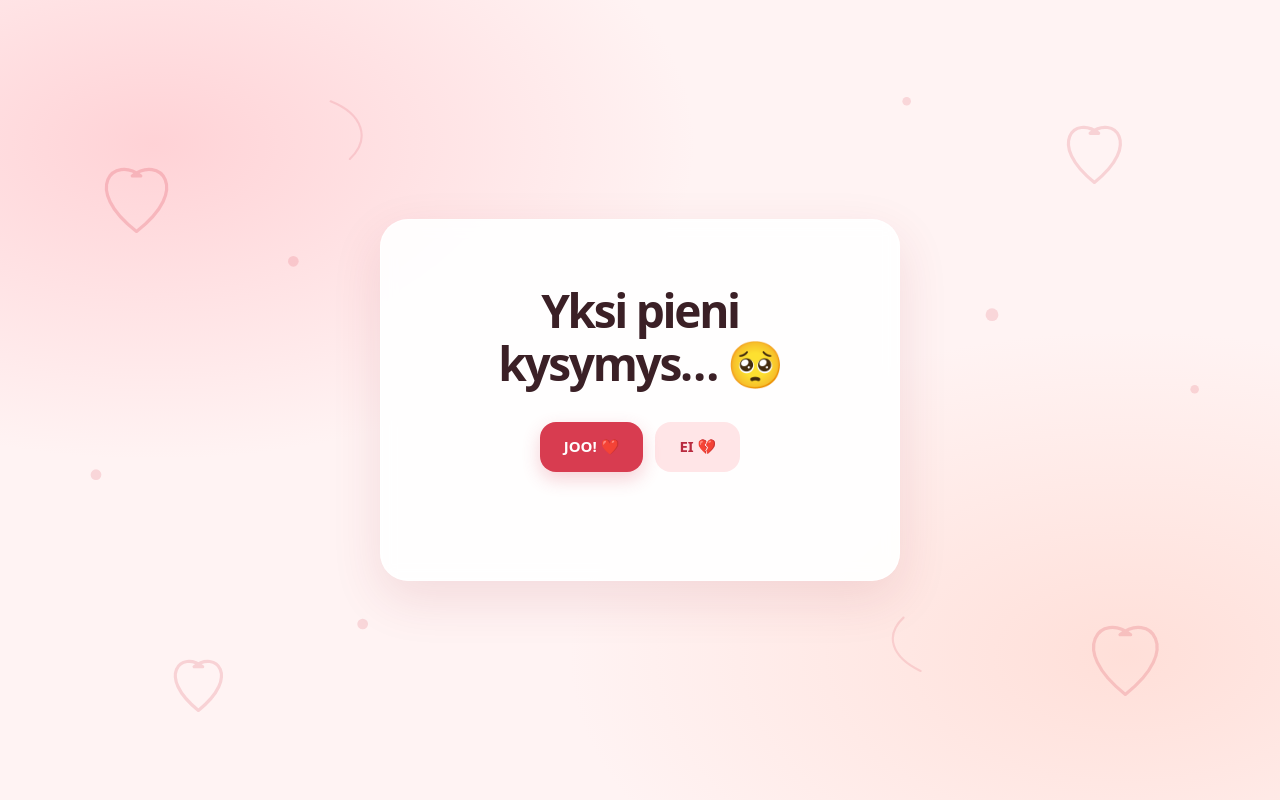
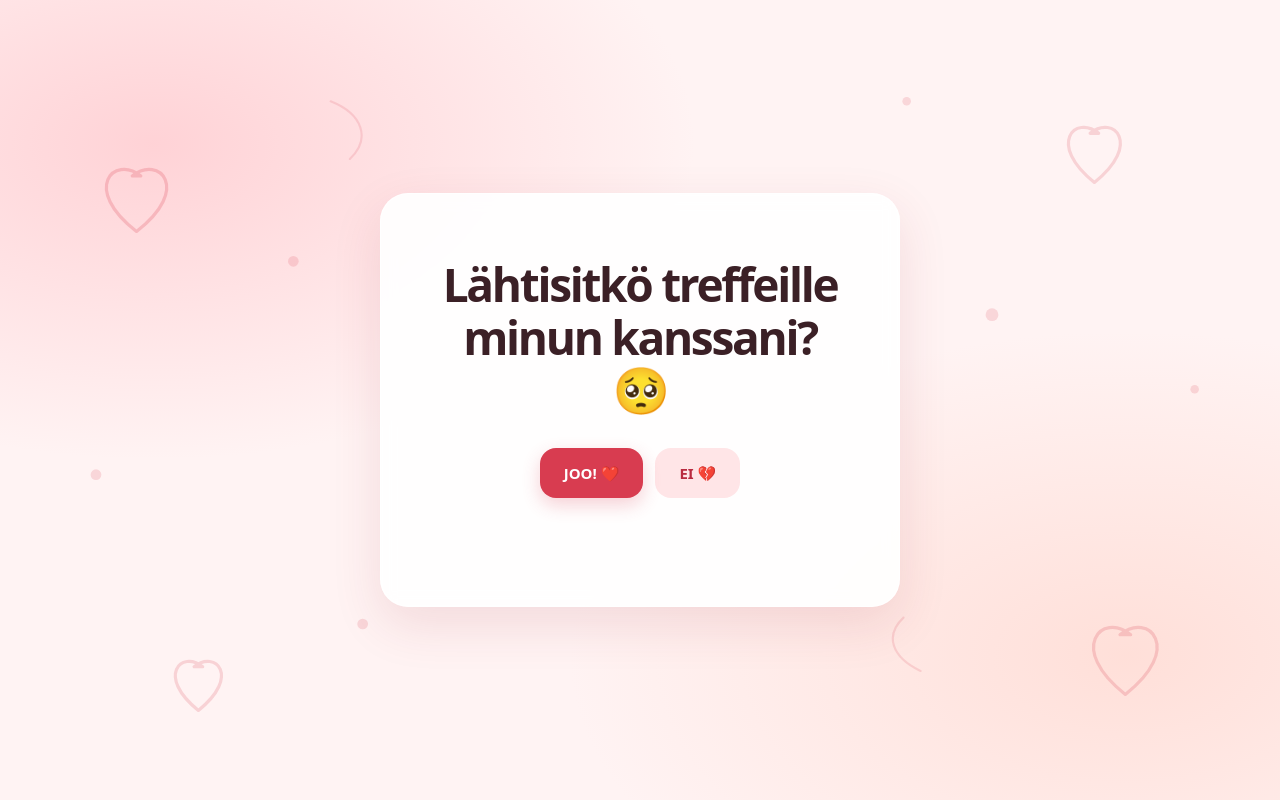
Before and after one commit to aapopaulus/Kyselypalkinto, a plain HTML site: page index.html in a window 1280 px wide. Drawn offline with Linux system fonts and the light colour scheme.

Commit message:
Restore the date question and pleading-face emoji

```diff
--- a/index.html
+++ b/index.html
@@ -155,7 +155,7 @@
   </svg>
 
   <main class="card" id="card" aria-live="polite">
-    <h1>Yksi pieni kysymys… 🥺</h1>
+    <h1>Lähtisitkö treffeille minun kanssani? 🥺</h1>
     <div class="buttons">
       <button id="yes" type="button">JOO! ❤️</button>
       <button id="no" type="button">EI 💔</button>
```
